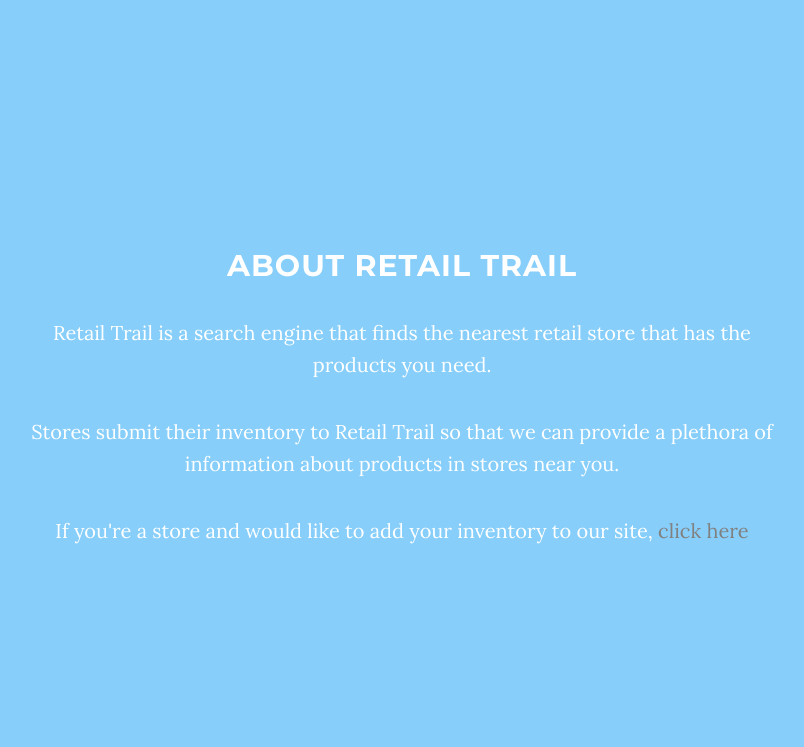
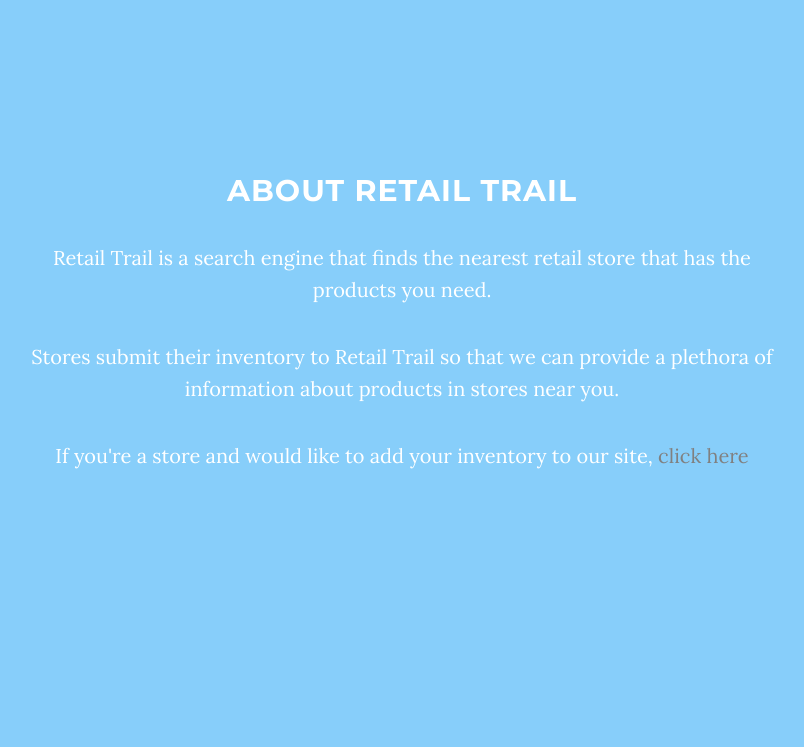
Before and after one commit to abagh0703/Find-Retail-Stores, a Flask app: page / in a window 1280 px wide. Shown: the part 801-1548 px from the top of the page, without its empty margins (238-1042 px from the left). Run offline with Flask 2, Linux system fonts and the light colour scheme; some libraries are stand-ins or nearby versions.

Commit message:
fixed spacing on index

```diff
--- a/app/templates/index.html
+++ b/app/templates/index.html
@@ -142,7 +142,7 @@
     </header>
 
     <!-- About Section -->
-    <section id="about" class="container content-section text-center">
+    <section id="about" class="container content-section text-center" style="padding-top:175px;">
         <div class="row">
             <div class="col-lg-8 col-lg-offset-2">
                 <h2>About Retail Trail</h2>
```
